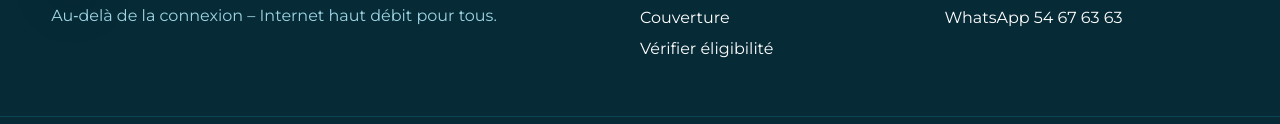
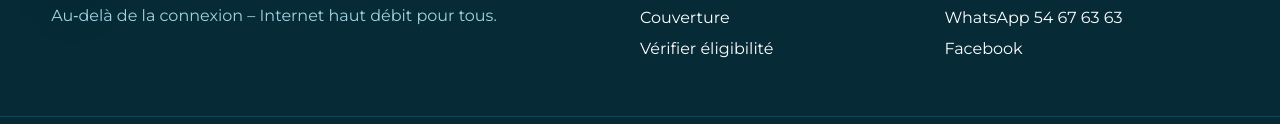
Before and after one commit to FAD2553/northstar, a plain HTML site: page index.html in a window 1280 px wide. Shown: the part 5718-5842 px from the top of the page. Drawn offline with Linux system fonts and the light colour scheme.

Commit message:
Update index.html

```diff
--- a/index.html
+++ b/index.html
@@ -294,6 +294,7 @@
         <ul style="list-style:none;padding:0;margin-top:10px;line-height:1.9">
           <li><a href="https://wa.me/22668077070" target="_blank">WhatsApp 68 07 70 70</a></li>
           <li><a href="https://wa.me/22654676363" target="_blank">WhatsApp 54 67 63 63</a></li>
+          <li><a href="https://www.facebook.com/profile.php?id=61553610621440" target="_blank">Facebook</a></li>
         </ul>
       </div>
     </div>
```
